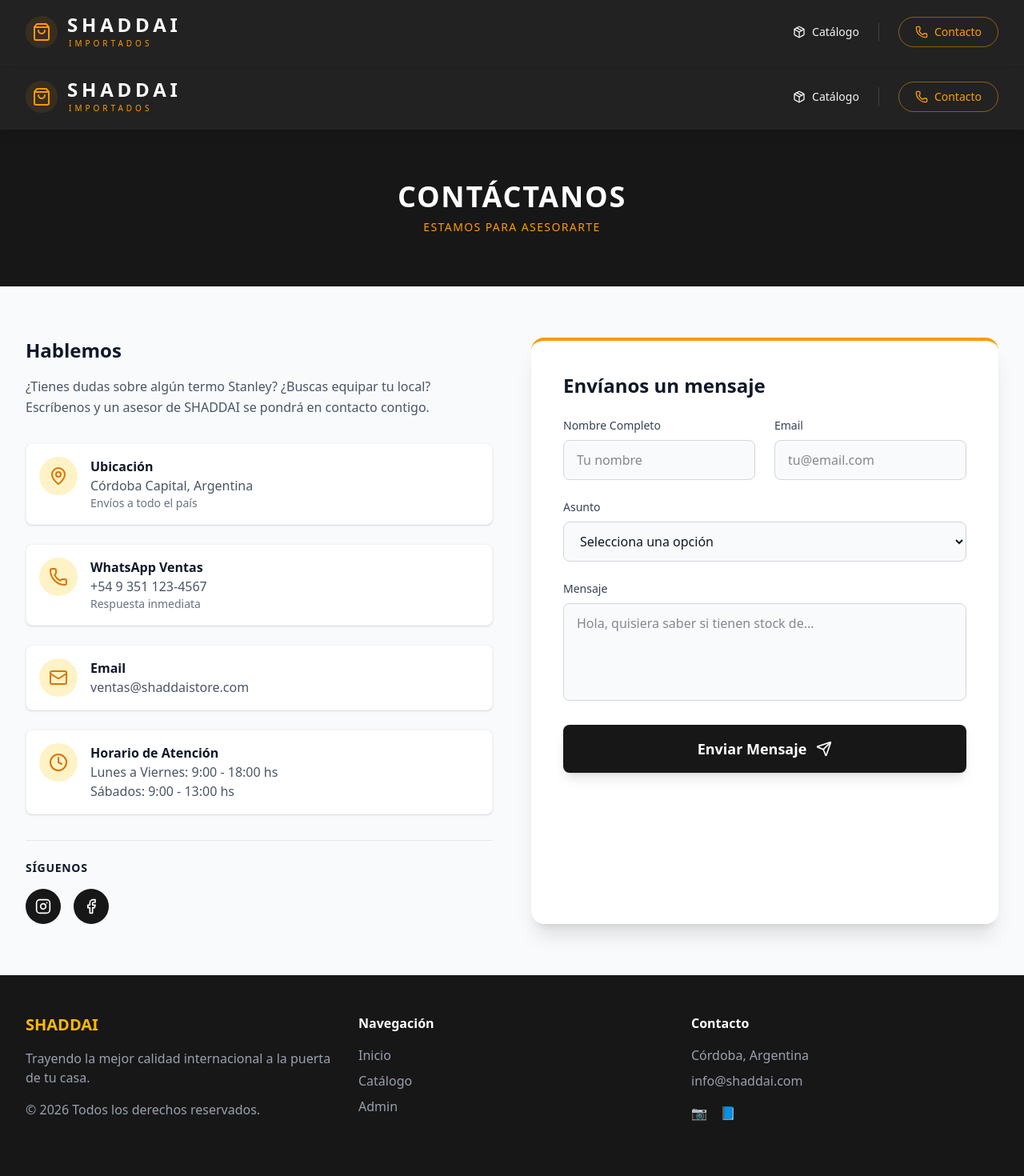
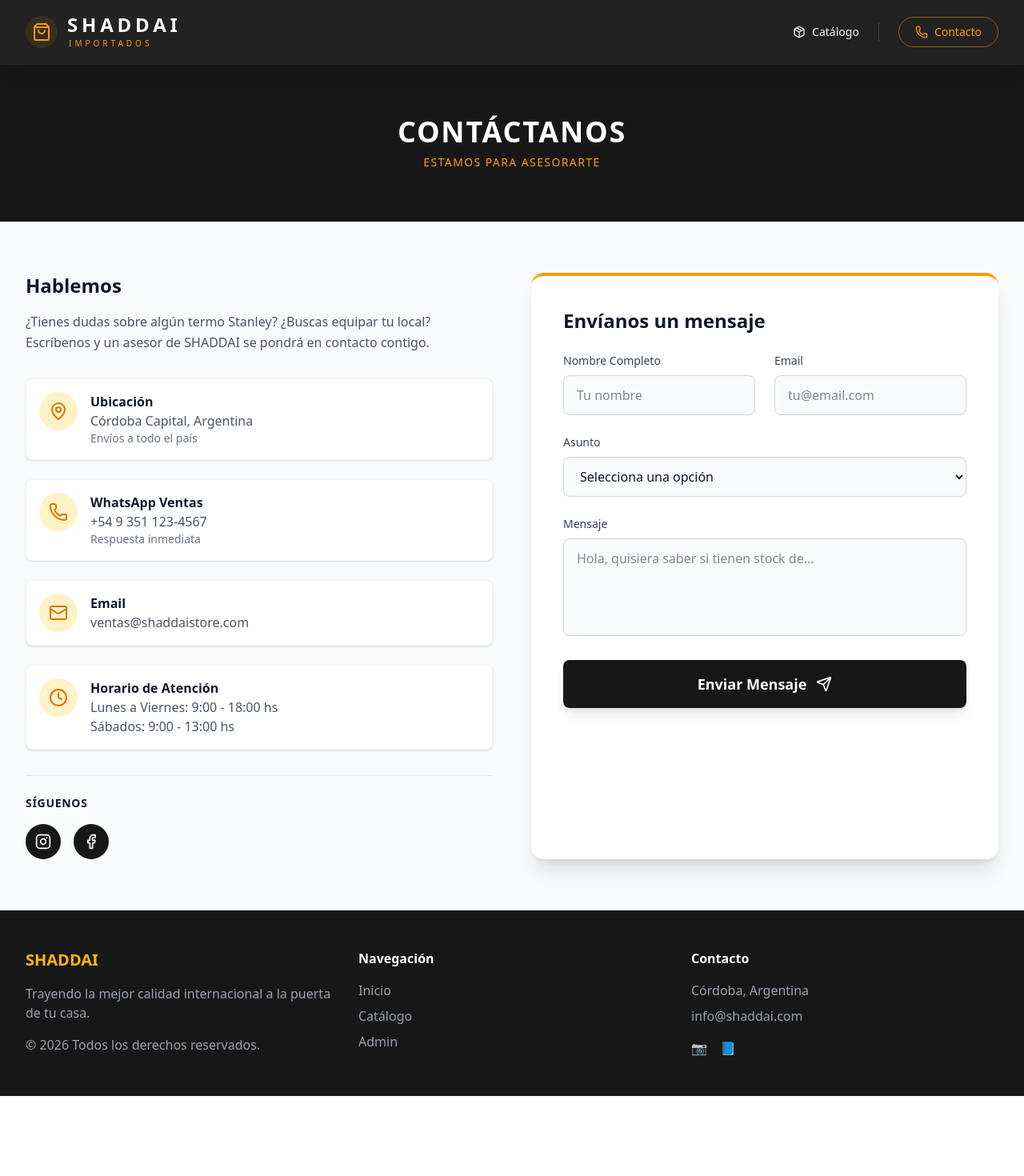
Before and after one commit to matipe1/shaddai-web, a React (Vite) app: page /contacto in a window 1280 px wide. Shown: the top 1470 px of the page at 80% size. After the commit the page ends 1370 px from the top, so only its background shows below. Built offline with nearby package versions, Linux system fonts and the light colour scheme; no server answers.

Commit message:
Remove Navbar and Footer components from Contact page for cleaner layout

```diff
--- a/src/pages/Contact.tsx
+++ b/src/pages/Contact.tsx
@@ -1,5 +1,3 @@
-import { Navbar } from "../components/Navbar";
-import { Footer } from "../sections/Footer";
 import { Mail, Phone, MapPin, Send, Instagram, Facebook, Clock } from "lucide-react";
 
 // 1. Importamos las librerías necesarias
@@ -40,8 +38,6 @@
 
   return (
     <div className="min-h-screen bg-gray-50 flex flex-col">
-      <Navbar />
-
       <main className="grow">
         {/* Encabezado */}
         <div className="bg-neutral-900 py-16 text-center">
@@ -206,8 +202,6 @@
           </div>
         </div>
       </main>
-
-      <Footer />
     </div>
   );
 }
```
